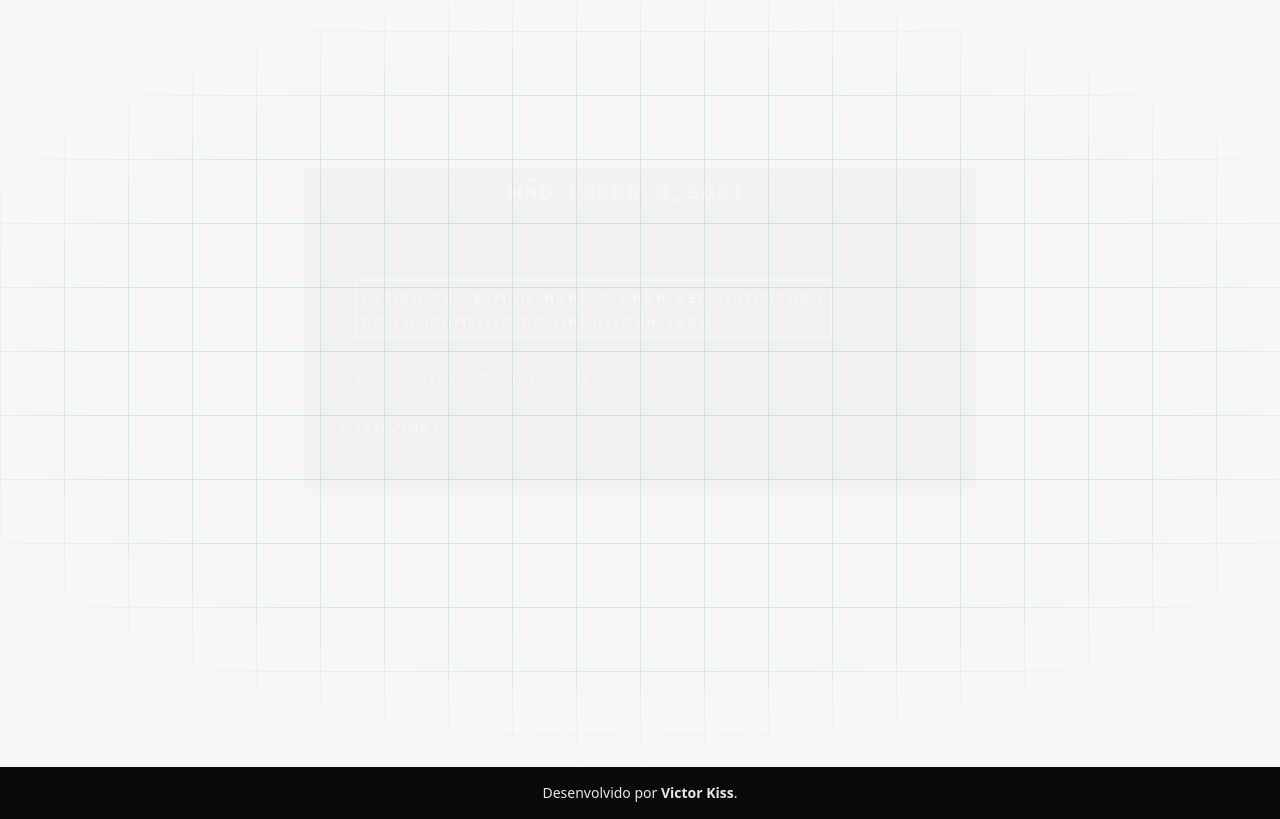
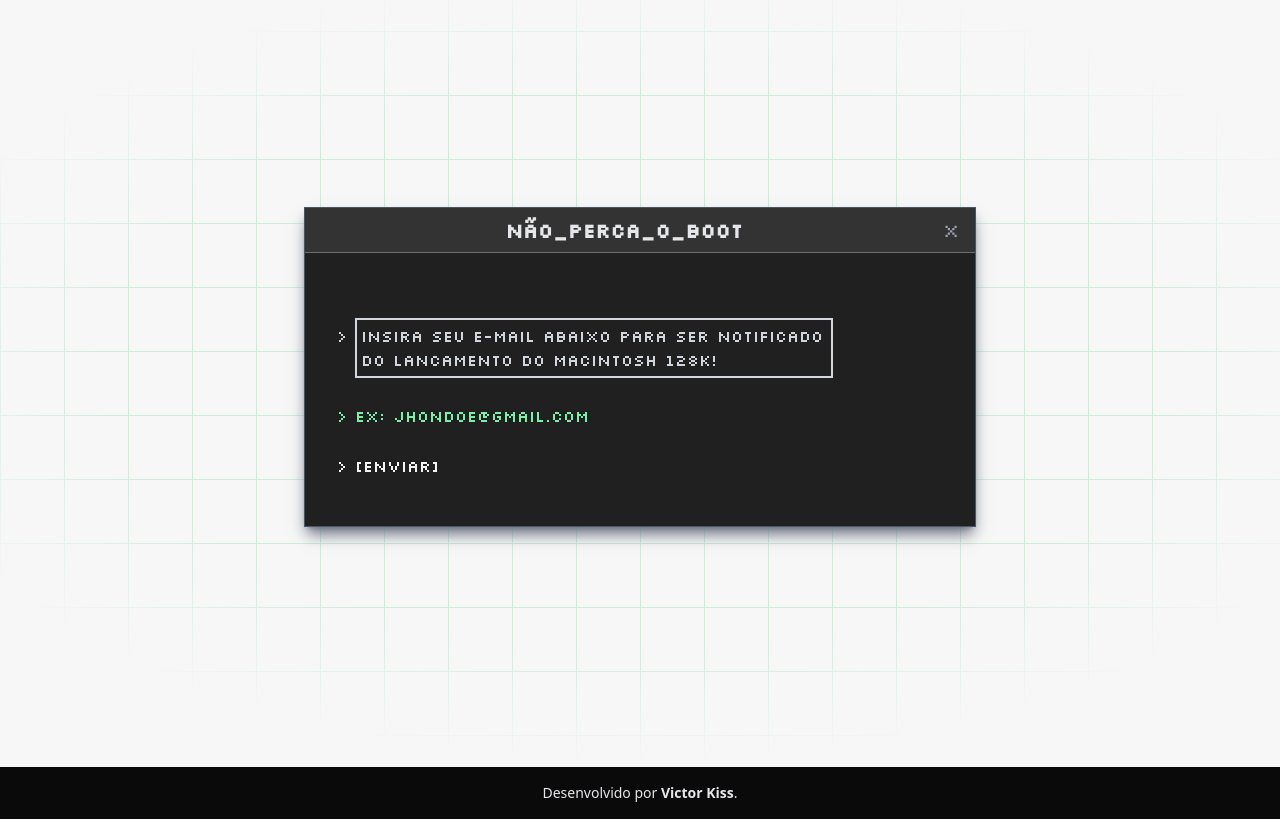
Before and after one commit to victor-kiss/Macintosh-128K-Experience, a Next.js app: page / in a window 1280 px wide. Shown: the part 4273-5092 px from the top of the page. Built offline with nearby package versions, Linux system fonts and the light colour scheme.

Commit message:
final details

```diff
--- a/app/page.tsx
+++ b/app/page.tsx
@@ -318,7 +318,7 @@
                             {/*form */}
                              <motion.form initial={{ opacity: 0, y: -40 }}
                             whileInView={{ opacity: 1, y: 0 }}
-                            transition={{duration:300,ease:'linear',delay:0.1}}className=" bg-[#202020] min-h-80 w-90 sm:min-w-2xl z-10 border border-gray-600 flex flex-col gap-4 shadow-lg shadow-gray-500 ">
+                            transition={{duration:0.4,ease:'linear',delay:0.1}}className=" bg-[#202020] min-h-80 w-90 sm:min-w-2xl z-10 border border-gray-600 flex flex-col gap-4 shadow-lg shadow-gray-500 ">
 
                             <div className="w-full bg-[#333333] flex  gap-2 p-2 border-b border-gray-100/30">
 
```
